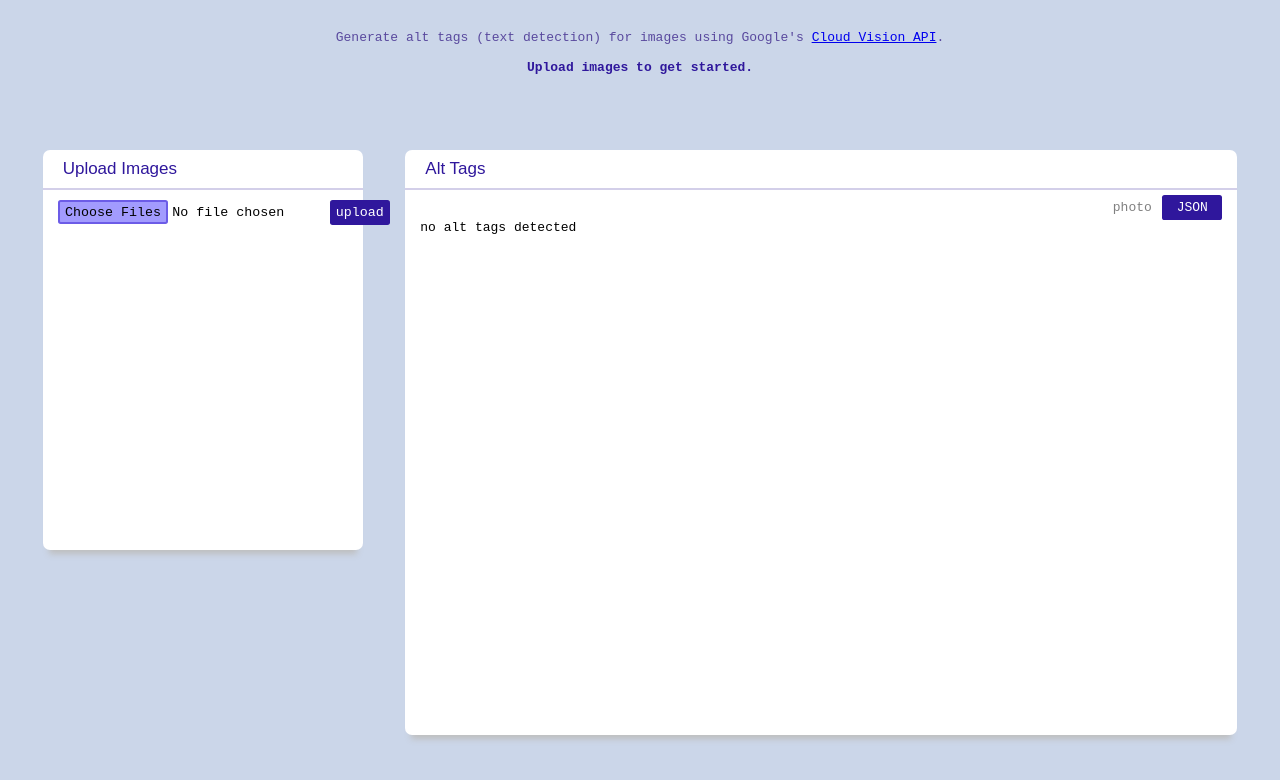
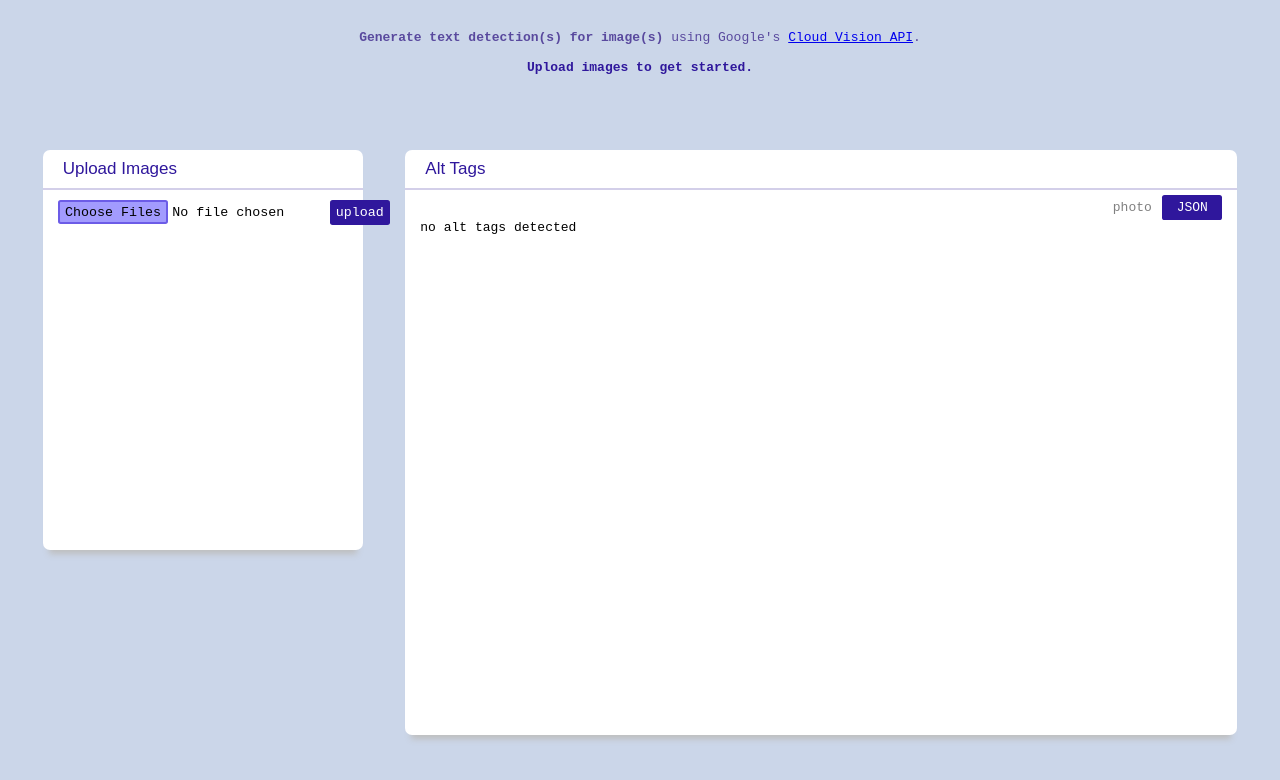
Before and after one commit to minori-fh/altgen, a React (Create React App) app in the folder client/: page / in a window 1280 px wide. Shown: the top 780 px of the page. Built offline with nearby package versions, Linux system fonts and the light colour scheme.

Commit message:
edit intro text

```diff
--- a/client/src/App.js
+++ b/client/src/App.js
@@ -47,7 +47,7 @@ class App extends Component {
       <div id="main-container">
 
         <div id="intro">
-          <p>Generate alt tags (text detection) for images using Google's <a href="https://cloud.google.com/vision">Cloud Vision API</a>.</p><br/>
+          <p><b>Generate text detection(s) for image(s)</b> using Google's <a href="https://cloud.google.com/vision">Cloud Vision API</a>.</p><br/>
           <p style={{color: "rgb(47, 23, 156)"}}><b>Upload images to get started.</b></p>
         </div>
         <div id="panels">
```
